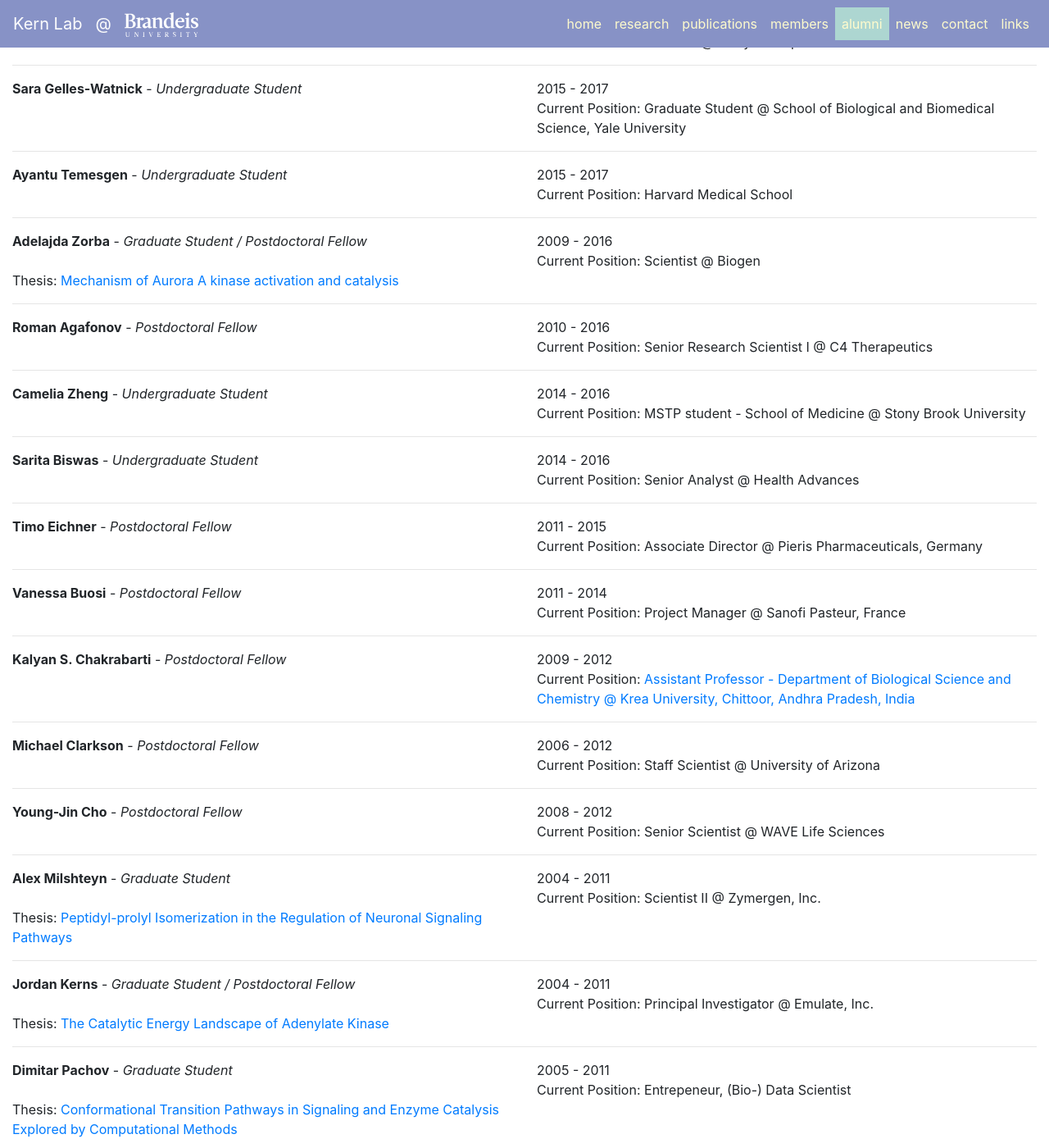
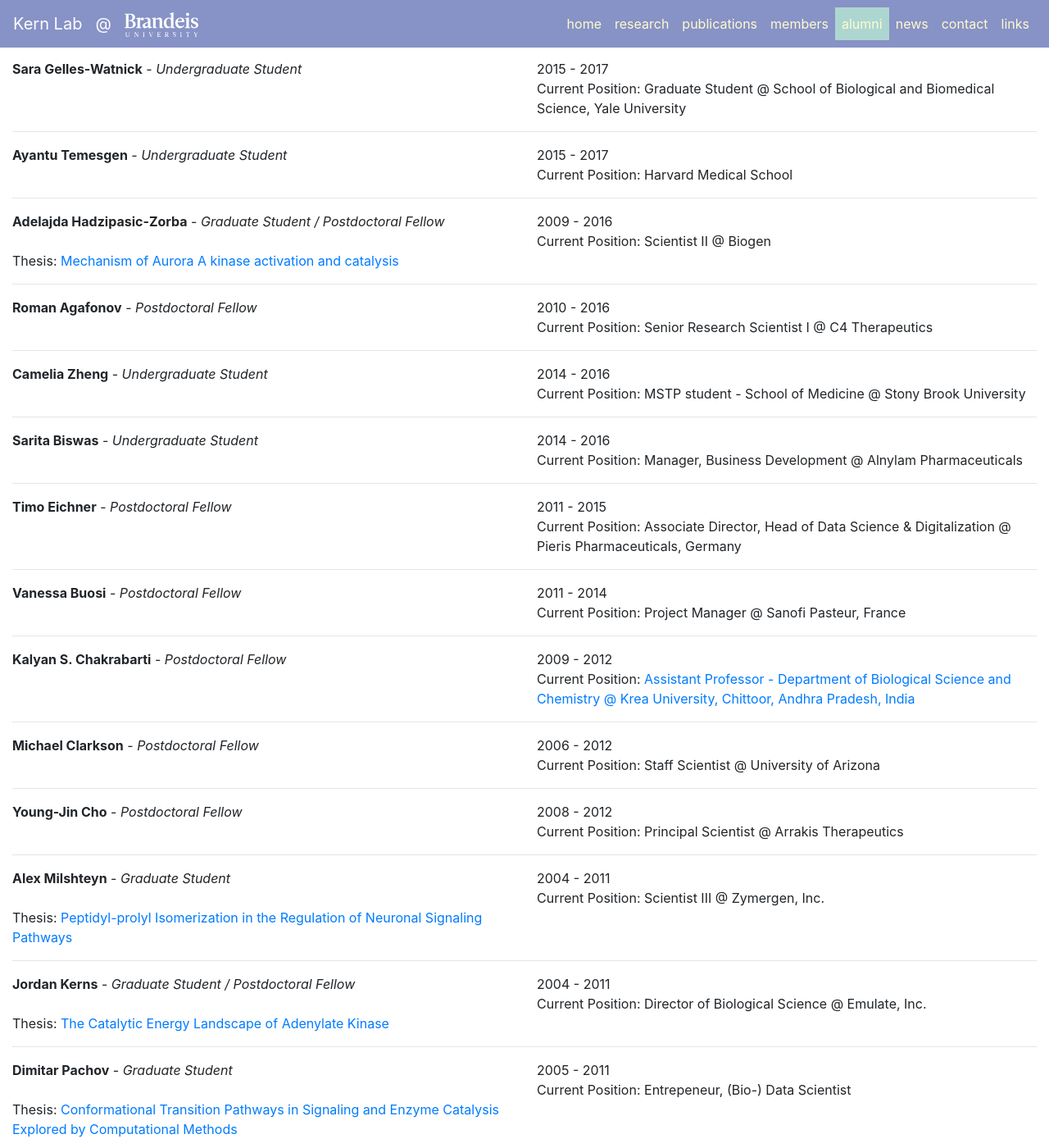
Before and after one commit to kernlab-scripps/kernlab-scripps.github.io, a Jekyll site: the page built from alumni/index.html, in a window 1280 px wide and 1400 px high, scrolled down 1341 px. Shown: the whole window at 82% size. Built offline with Jekyll 4.4.1, drawn with Linux system fonts in a browser that asks for light colours; some of the changed text lies outside the part shown.

Commit message:
Alumni: update positions

```diff
--- a/_data/alumni.yml
+++ b/_data/alumni.yml
@@ -49,7 +49,7 @@
   enddate: 201903
   #thesis_title:
   #thesis_url:
-  current: Scientist @ Biogen
+  current: Scientist II @ Biogen
 
 - name: Christopher Wilson
   position: Graduate Student / Postdoctoral Fellow
@@ -57,7 +57,7 @@
   enddate: 201708
   #thesis_title:
   #thesis_url:
-  current: Postdoctoral Fellow - Liu Lab @ Broad Institute of MIT and Harvard
+  current: Scientist @ Prime Medicine
 
 - name: Vy Nguyen
   position: Graduate Student / Postdoctoral Fellow
@@ -65,7 +65,7 @@
   enddate: 201706
   #thesis_title:
   #thesis_url:
-  current: Scientist @ Relay Therapeutics
+  current: Scientist II @ Relay Therapeutics
 
 - name: Roman Agafonov
   position: Postdoctoral Fellow
@@ -73,13 +73,13 @@
   enddate: 201606
   current: Senior Research Scientist I @ C4 Therapeutics
 
-- name: Adelajda Zorba
+- name: Adelajda Hadzipasic-Zorba
   position: Graduate Student / Postdoctoral Fellow
   startdate: 200909
   enddate: 201607
   thesis_title: Mechanism of Aurora A kinase activation and catalysis
   thesis_url: https://search.proquest.com/docview/1351296909/
-  current: Scientist @ Biogen
+  current: Scientist II @ Biogen
 
 - name: Janice Villali
   position: Graduate Student / Postdoctoral Fellow
@@ -112,7 +112,7 @@
   enddate: 201106
   thesis_title: The Catalytic Energy Landscape of Adenylate Kinase
   thesis_url: https://search.proquest.com/docview/753469380
-  current: Principal Investigator @ Emulate, Inc.
+  current: Director of Biological Science @ Emulate, Inc.
 
 - name: Alex Milshteyn
   position: Graduate Student
@@ -120,7 +120,7 @@
   enddate: 201112
   thesis_title: Peptidyl-prolyl Isomerization in the Regulation of Neuronal Signaling Pathways
   thesis_url: https://search.proquest.com/docview/871453656
-  current: Scientist II @ Zymergen, Inc.
+  current: Scientist III @ Zymergen, Inc.
 
 - name: Dimitar Pachov
   position: Graduate Student
@@ -136,7 +136,7 @@
   enddate: 2005
   thesis_title: Mechanism and energetics of phosphorylation-mediated signaling
   thesis_url: https://search.proquest.com/docview/305027830
-  current: Principal Scientist @ Accent Therapeutics
+  current: Associate Director @ Accent Therapeutics
 
 - name: Daryl A. Bosco
   position: Graduate Student
@@ -158,7 +158,7 @@
   position: Postdoctoral Fellow
   startdate: 2001
   enddate: 2004
-  current: Associate Professor - Department of Chemistry @ University of Umeå, Sweden
+  current: Professor - Department of Chemistry @ University of Umeå, Sweden
   website: https://www.biostruct.umu.se/principal-investigators/magnus-wolf-watz/
 
 - name: Elan Eisenmesser
@@ -166,7 +166,7 @@
   startdate: 200109
   enddate: 200609
   current: Associate Professor - Department of Biochemistry @ University of Colorado
-  website: http://www.ucdenver.edu/academics/colleges/medicalschool/departments/biochemistry/Faculty/PrimaryFaculty/Pages/Eisenmesser.aspx
+  website: https://medschool.cuanschutz.edu/biochemistry/people/primary-faculty/eisenmesser-elan
 
 - name: Annette Sievers
   position: Postdoctoral Fellow
@@ -208,14 +208,14 @@
   position: Postdoctoral Fellow
   startdate: 200806
   enddate: 201207
-  current: Senior Scientist @ WAVE Life Sciences
+  current: Principal Scientist @ Arrakis Therapeutics
 
 - name: Kalyan S. Chakrabarti
   position: Postdoctoral Fellow
   startdate: 200904
   enddate: 201209
   current: Assistant Professor - Department of Biological Science and Chemistry @ Krea University, Chittoor, Andhra Pradesh, India
-  website: https://www.krea.edu.in/faculty.html
+  website: https://krea.edu.in/sias/kalyan-s-chakrabarti/
 
 - name: Vanessa Buosi
   position: Postdoctoral Fellow
@@ -227,7 +227,7 @@
   position: Postdoctoral Fellow
   startdate: 201103
   enddate: 201501
-  current: Associate Director @ Pieris Pharmaceuticals, Germany
+  current: Associate Director, Head of Data Science & Digitalization @ Pieris Pharmaceuticals, Germany
 
 - name: Francesco Pontiggia
   position: Postdoctoral Fellow / Research Computing Specialist
@@ -281,7 +281,7 @@
   enddate: 201605
   #thesis_title:
   #thesis_url:
-  current: Senior Analyst @ Health Advances
+  current: Manager, Business Development @ Alnylam Pharmaceuticals
 
 - name: Camelia Zheng
   position: Undergraduate Student
```
